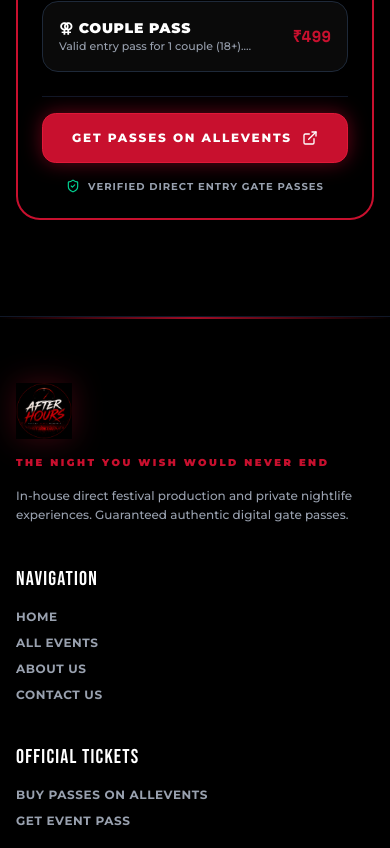
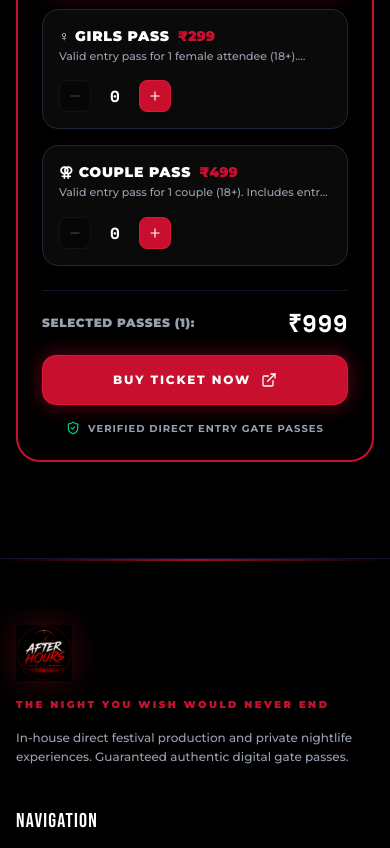
Before and after one commit to SachinSharma8742/afterhours, a Next.js app: page /events/freshers-party-2026 in a window 390 px wide. Shown: the part 1536-2384 px from the top of the page. Built offline with nearby package versions, Linux system fonts and the light colour scheme; no server answers; the database is empty.

Commit message:
last chnages

```diff
--- a/app/contact/page.js
+++ b/app/contact/page.js
@@ -47,15 +47,25 @@ export default function ContactPage() {
               <Mail className="w-6 h-6 text-[#c8102e] shrink-0" />
               <div>
                 <span className="text-[10px] font-mono uppercase text-gray-500 tracking-widest block">EMAIL US</span>
-                <span className="text-sm font-bold text-white">support@afterhours.event</span>
+                <a href="mailto:afterhourss467@gmail.com" className="text-sm sm:text-base font-bold text-white hover:text-[#c8102e] transition-colors">
+                  afterhourss467@gmail.com
+                </a>
               </div>
             </div>
 
             <div className="flex items-center gap-4 p-5 bg-black border border-[#c8102e]/40 border-l-4 border-l-[#c8102e]">
               <Phone className="w-6 h-6 text-[#c8102e] shrink-0" />
-              <div>
-                <span className="text-[10px] font-mono uppercase text-gray-500 tracking-widest block">CALL SUPPORT</span>
-                <span className="text-sm font-bold text-white">+91 98765 43210</span>
+              <div className="flex flex-col gap-1">
+                <span className="text-[10px] font-mono uppercase text-gray-500 tracking-widest block">CALL & WHATSAPP SUPPORT</span>
+                <div className="flex flex-col sm:flex-row sm:items-center gap-1 sm:gap-4">
+                  <a href="tel:+919116647082" className="text-sm sm:text-base font-bold text-white hover:text-[#c8102e] transition-colors">
+                    +91 91 166 470 82
+                  </a>
+                  <span className="hidden sm:inline text-gray-600">|</span>
+                  <a href="tel:+919950221881" className="text-sm sm:text-base font-bold text-white hover:text-[#c8102e] transition-colors">
+                    +91 99502 21881
+                  </a>
+                </div>
               </div>
             </div>
 
--- a/app/page.js
+++ b/app/page.js
@@ -160,18 +160,14 @@ export default function HomePage() {
 
           {/* Action CTA */}
           <div className="flex flex-col sm:flex-row items-center gap-4 mt-6 sm:mt-16">
-            <a
-              href="https://go.allevents.in/sl6sa"
-              target="_blank"
-              rel="noopener noreferrer"
-            >
+            <Link href="/events/freshers-party-2026">
               <button className="flex items-center gap-2 px-8 py-3.5 text-sm font-black uppercase tracking-[0.2em] text-white bg-[#c8102e] border-2 border-[#c8102e] hover:bg-[#a80b24] hover:border-[#a80b24] transition-all duration-300 rounded-full shadow-[0_0_25px_rgba(200,16,46,0.5)]">
-                <span>BUY PASSES NOW</span>
+                <span>BOOK TICKETS NOW</span>
                 <span className="inline-flex items-center justify-center w-8 h-8 border-2 border-white/60 rounded-full ml-1 transition-colors">
                   <ArrowRight className="w-4 h-4" strokeWidth={2.5} />
                 </span>
               </button>
-            </a>
+            </Link>
           </div>
 
         </div>
--- a/components/events/EventCard.js
+++ b/components/events/EventCard.js
@@ -84,16 +84,12 @@ export default function EventCard({ event, onWishlistToggle, isWishlisted = fals
           </span>
         </div>
 
-        <a
-          href="https://go.allevents.in/sl6sa"
-          target="_blank"
-          rel="noopener noreferrer"
-        >
+        <Link href={`/events/${event.slug || event.id}`}>
           <button className="btn-sharp-red px-4 py-2 text-xs flex items-center gap-2">
             <span>GET PASS</span>
             <ArrowRight className="w-3.5 h-3.5" />
           </button>
-        </a>
+        </Link>
       </div>
     </div>
   );
--- a/components/events/TicketSelector.js
+++ b/components/events/TicketSelector.js
@@ -1,10 +1,48 @@
 "use client";
 
-import { Ticket, ShieldCheck, ExternalLink } from "lucide-react";
+import { useState } from "react";
+import { Plus, Minus, Ticket, ShieldCheck, ArrowRight, ExternalLink } from "lucide-react";
 import { formatCurrency } from "../../lib/utils/formatters";
+import ConsentModal from "../ui/ConsentModal";
 
 export default function TicketSelector({ event }) {
   const ticketTypes = event?.ticket_types || [];
+  const [showConsentModal, setShowConsentModal] = useState(false);
+
+  const [quantities, setQuantities] = useState(() => {
+    const initial = {};
+    ticketTypes.forEach((t) => {
+      initial[t.id] = 0;
+    });
+    if (ticketTypes[0]) initial[ticketTypes[0].id] = 1;
+    return initial;
+  });
+
+  const handleQuantityChange = (typeId, delta, maxPerUser = 10) => {
+    setQuantities((prev) => {
+      const current = prev[typeId] || 0;
+      const next = Math.max(0, Math.min(maxPerUser, current + delta));
+      return { ...prev, [typeId]: next };
+    });
+  };
+
+  const totalTickets = Object.values(quantities).reduce((a, b) => a + b, 0);
+
+  const subtotal = ticketTypes.reduce((acc, t) => {
+    const qty = quantities[t.id] || 0;
+    return acc + t.price * qty;
+  }, 0);
+
+  const handleProceedClick = () => {
+    setShowConsentModal(true);
+  };
+
+  const handleConsentAccept = () => {
+    setShowConsentModal(false);
+    if (typeof window !== "undefined") {
+      window.open("https://go.allevents.in/sl6sa", "_blank", "noopener,noreferrer");
+    }
+  };
 
   return (
     <div className="bg-black border-2 border-[#c8102e] rounded-3xl p-6 flex flex-col gap-6 box-red-glow">
@@ -12,7 +50,7 @@ export default function TicketSelector({ event }) {
         <div>
           <h3 className="font-bebas text-3xl tracking-wider text-white flex items-center gap-2">
             <Ticket className="w-6 h-6 text-[#c8102e]" />
-            OFFICIAL PASSES
+            SELECT TICKETS & PASSES
           </h3>
           <p className="text-xs text-gray-400 mt-0.5 font-mono">
             Instant digital ticket & pass issuance
@@ -20,9 +58,10 @@ export default function TicketSelector({ event }) {
         </div>
       </div>
 
-      {/* Ticket List Preview */}
-      <div className="flex flex-col gap-3">
+      {/* Ticket List */}
+      <div className="flex flex-col gap-4">
         {ticketTypes.map((t) => {
+          const qty = quantities[t.id] || 0;
           const formattedName = (t.name || "")
             .replace(/👨|👦/g, "♂")
             .replace(/👩|👧/g, "♀")
@@ -31,46 +70,84 @@ export default function TicketSelector({ event }) {
           return (
             <div
               key={t.id}
-              className="p-4 bg-[#0a0a0a] border border-gray-800 rounded-2xl flex items-center justify-between gap-4 hover:border-[#c8102e]/50 transition-colors"
+              className={`p-4 border transition-all rounded-2xl ${
+                qty > 0
+                  ? "bg-[#1a0006] border-[#c8102e] shadow-[0_0_20px_rgba(255,13,57,0.4)]"
+                  : "bg-[#0a0a0a] border-gray-800"
+              }`}
             >
+              <div className="flex flex-col sm:flex-row sm:items-center justify-between gap-4">
                 <div className="flex flex-col">
+                  <div className="flex items-center gap-2">
                     <span className="font-black text-white text-sm uppercase tracking-wider">
                       {formattedName}
                     </span>
+                    <span className="text-sm font-black text-[#c8102e]">
+                      {formatCurrency(t.price)}
+                    </span>
+                  </div>
                   {t.description && (
-                  <span className="text-[11px] text-gray-400 font-medium line-clamp-1">
+                    <span className="text-[11px] text-gray-400 font-medium mt-0.5 line-clamp-1">
                       {t.description}
                     </span>
                   )}
                 </div>
 
-              <span className="text-base font-mono-code font-black text-[#c8102e] shrink-0">
-                {formatCurrency(t.price)}
+                {/* Counter */}
+                <div className="flex items-center gap-3 shrink-0">
+                  <button
+                    onClick={() => handleQuantityChange(t.id, -1, t.max_per_user)}
+                    disabled={qty <= 0}
+                    className="w-8 h-8 bg-black border border-gray-800 hover:border-gray-600 disabled:opacity-30 disabled:cursor-not-allowed flex items-center justify-center text-gray-200 transition-colors rounded-lg"
+                  >
+                    <Minus className="w-3.5 h-3.5" />
+                  </button>
+
+                  <span className="w-6 text-center font-mono-code font-black text-white text-base">
+                    {qty}
                   </span>
+
+                  <button
+                    onClick={() => handleQuantityChange(t.id, 1, t.max_per_user)}
+                    className="w-8 h-8 bg-[#c8102e] border border-[#e01838] hover:bg-[#a80b24] flex items-center justify-center text-white shadow-md transition-colors rounded-lg"
+                  >
+                    <Plus className="w-3.5 h-3.5" />
+                  </button>
+                </div>
+              </div>
             </div>
           );
         })}
       </div>
 
-      {/* Action CTA */}
+      {/* Summary Footer & Action Button (The single redirect button!) */}
       <div className="pt-4 border-t border-gray-900 flex flex-col gap-4">
-        <a
-          href="https://go.allevents.in/sl6sa"
-          target="_blank"
-          rel="noopener noreferrer"
-          className="w-full"
+        <div className="flex items-center justify-between text-xs font-black uppercase tracking-wider">
+          <span className="text-gray-400">Selected Passes ({totalTickets}):</span>
+          <span className="text-2xl font-mono-code font-black text-white">
+            {formatCurrency(subtotal)}
+          </span>
+        </div>
+
+        <button
+          onClick={handleProceedClick}
+          className="btn-sharp-red py-4 text-xs font-black uppercase tracking-widest flex items-center justify-center gap-2.5 shadow-[0_0_25px_rgba(200,16,46,0.4)]"
         >
-          <button className="btn-sharp-red w-full py-4 text-xs font-black uppercase tracking-widest flex items-center justify-center gap-2.5 shadow-[0_0_25px_rgba(200,16,46,0.4)]">
-            <span>GET PASSES ON ALLEVENTS</span>
+          <span>BUY TICKET NOW</span>
           <ExternalLink className="w-4 h-4" />
         </button>
-        </a>
 
         <div className="flex items-center justify-center gap-2 text-[10px] text-gray-400 font-bold uppercase tracking-widest">
           <ShieldCheck className="w-3.5 h-3.5 text-emerald-400" />
           <span>Verified Direct Entry Gate Passes</span>
         </div>
       </div>
+
+      <ConsentModal
+        isOpen={showConsentModal}
+        onClose={() => setShowConsentModal(false)}
+        onAccept={handleConsentAccept}
+      />
     </div>
   );
 }
--- a/components/layout/Footer.js
+++ b/components/layout/Footer.js
@@ -71,33 +71,23 @@ export default function Footer() {
             </ul>
           </div>
 
-          {/* Col 3: Official Tickets */}
+          {/* Col 3: Official Event Links */}
           <div className="flex flex-col gap-3">
             <h4 className="font-bebas text-xl text-white tracking-widest uppercase mb-1">
-              OFFICIAL TICKETS
+              OFFICIAL PASSES
             </h4>
             <ul className="flex flex-col gap-2.5 text-xs font-bold uppercase tracking-wider">
               <li>
-                <a
-                  href="https://go.allevents.in/sl6sa"
-                  target="_blank"
-                  rel="noopener noreferrer"
-                  className="hover:text-[#c8102e] transition-colors flex items-center justify-between group"
-                >
-                  <span>BUY PASSES ON ALLEVENTS</span>
+                <Link href="/events/freshers-party-2026" className="hover:text-[#c8102e] transition-colors flex items-center justify-between group">
+                  <span>FRESHERS PARTY 2026</span>
                   <ArrowUpRight className="w-3.5 h-3.5 opacity-0 group-hover:opacity-100 transition-opacity text-[#c8102e]" />
-                </a>
+                </Link>
               </li>
               <li>
-                <a
-                  href="https://go.allevents.in/sl6sa"
-                  target="_blank"
-                  rel="noopener noreferrer"
-                  className="hover:text-[#c8102e] transition-colors flex items-center justify-between group"
-                >
-                  <span>GET EVENT PASS</span>
+                <Link href="/events" className="hover:text-[#c8102e] transition-colors flex items-center justify-between group">
+                  <span>BROWSE ALL EVENTS</span>
                   <ArrowUpRight className="w-3.5 h-3.5 opacity-0 group-hover:opacity-100 transition-opacity text-[#c8102e]" />
-                </a>
+                </Link>
               </li>
             </ul>
           </div>
--- a/components/layout/Navbar.js
+++ b/components/layout/Navbar.js
@@ -3,12 +3,10 @@
 import { useState, useEffect } from "react";
 import Link from "next/link";
 import { usePathname } from "next/navigation";
-import { useAuth } from "@/hooks/use-auth";
-import { ArrowRight, LogOut, Menu, X, User } from "lucide-react";
+import { ArrowRight, Menu, X } from "lucide-react";
 
 export default function Navbar() {
   const pathname = usePathname();
-  const { user, logout } = useAuth();
   const [mobileOpen, setMobileOpen] = useState(false);
   const [scrolled, setScrolled] = useState(false);
 
@@ -66,20 +64,16 @@ export default function Navbar() {
 
           {/* Right Action Area */}
           <div className="flex items-center gap-3">
-            {/* Desktop Action Buttons */}
+            {/* Desktop Action Button */}
             <div className="hidden md:flex items-center gap-3">
-              <a
-                href="https://go.allevents.in/sl6sa"
-                target="_blank"
-                rel="noopener noreferrer"
-              >
+              <Link href="/events">
                 <button className="btn-red-grunge btn-red-grunge--nav flex items-center gap-1.5 px-6 py-2.5 text-xs">
-                  <span className="relative z-10">BUY PASSES</span>
+                  <span className="relative z-10">BOOK TICKETS</span>
                   <span className="grunge-arrow grunge-arrow--nav relative z-10">
                     <ArrowRight className="w-3.5 h-3.5" strokeWidth={2.5} />
                   </span>
                 </button>
-              </a>
+              </Link>
             </div>
 
             {/* Mobile Menu Toggle */}
@@ -111,18 +105,11 @@ export default function Navbar() {
           <Link href="/contact" onClick={() => setMobileOpen(false)} className={pathname === "/contact" ? "text-[#c8102e]" : "text-gray-300"}>
             CONTACT US
           </Link>
-          <a
-            href="https://go.allevents.in/sl6sa"
-            target="_blank"
-            rel="noopener noreferrer"
-            onClick={() => setMobileOpen(false)}
-            className="mt-2"
-          >
-            <button className="w-full py-3 bg-[#c8102e] text-[#ffffff] font-bold tracking-widest uppercase flex items-center justify-center gap-2">
-              <span>BUY PASSES NOW</span>
-              <ArrowRight className="w-4 h-4" />
+          <Link href="/events" onClick={() => setMobileOpen(false)} className="mt-2">
+            <button className="w-full py-3 bg-[#c8102e] text-[#ffffff] font-bold tracking-widest uppercase">
+              BOOK TICKETS NOW
             </button>
-          </a>
+          </Link>
         </div>
       )}
     </nav>
```
Lines whose indentation alone changed are shown as unchanged.
